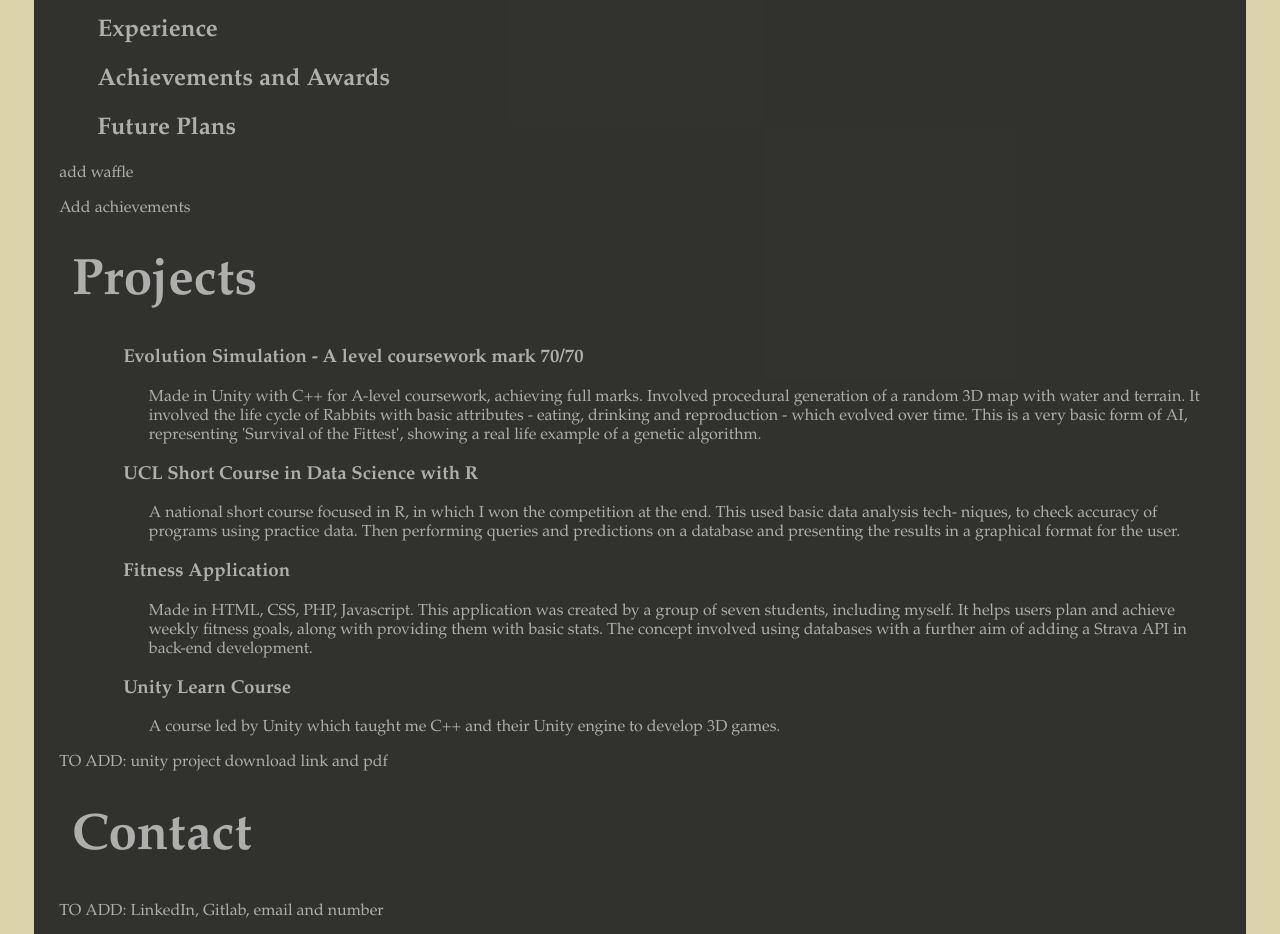
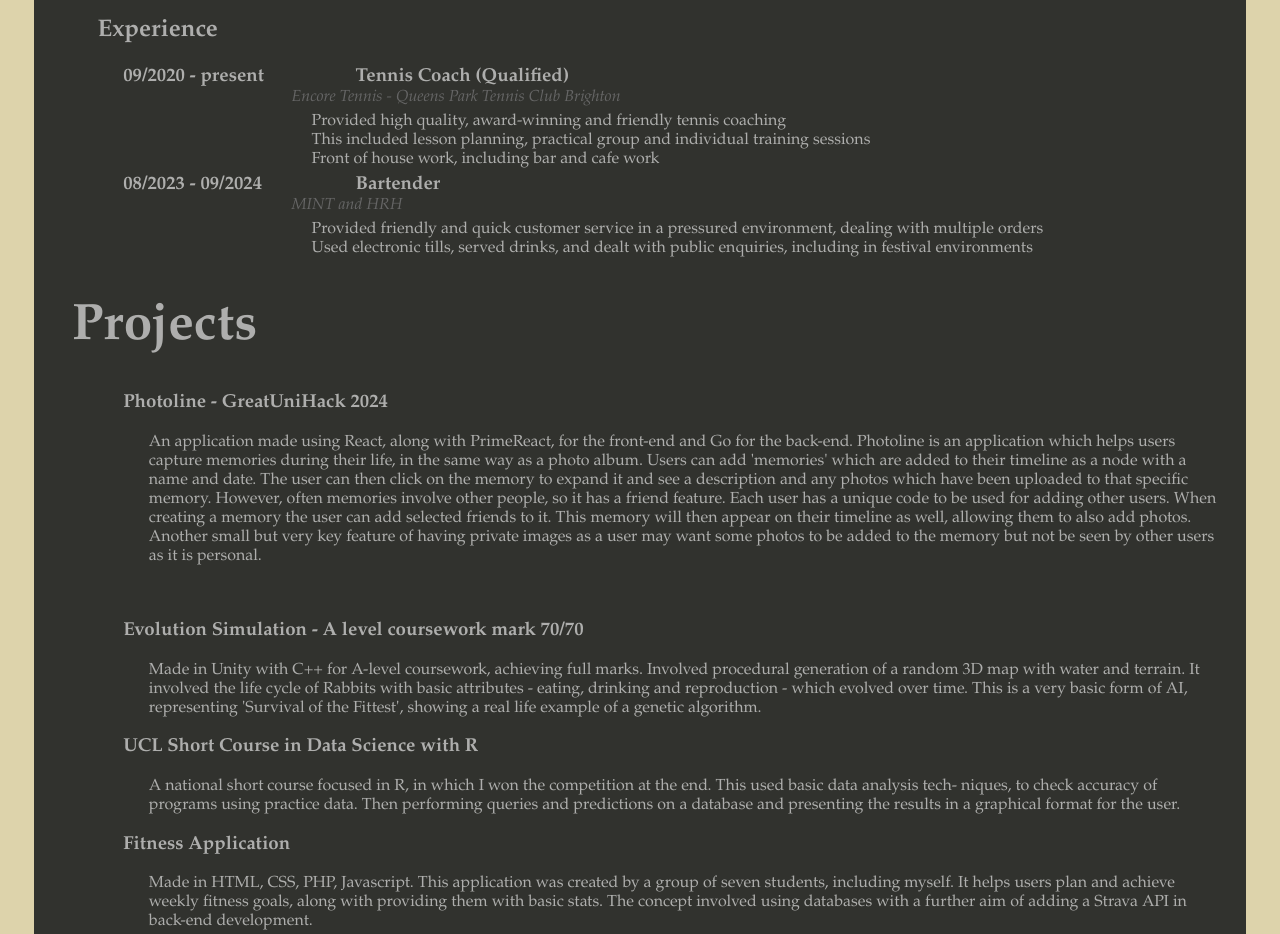
Before and after one commit to DylanC123/Portfolio, a plain HTML site: page index.html in a window 1280 px wide. Shown: the part 891-1825 px from the top of the page. Drawn offline with nearby package versions, Linux system fonts and the light colour scheme.

Commit message:
Some changes made before restarting

```diff
--- a/index.html
+++ b/index.html
@@ -82,20 +82,53 @@
                     </ul>
 
             <h2> Experience </h2>
+            <div class="job-entry">
+                <div class="date"><h3>09/2020 - present</h3></div>
+                <div class="details">
+                    <h3>Tennis Coach (Qualified)</h3>
+                    <div class="location">Encore Tennis - Queens Park Tennis Club Brighton</div>
+                    <ul>
+                        <li>Provided high quality, award-winning and friendly tennis coaching</li>
+                        <li>This included lesson planning, practical group and individual training sessions</li>
+                        <li>Front of house work, including bar and cafe work</li>
+                    </ul>
+                </div>
+            </div>
 
-            <h2> Achievements and Awards </h2>
+            <div class="job-entry">
+                <div class="date"><h3>08/2023 - 09/2024</h3></div>
+                <div class="details">
+                    <h3>Bartender</h3>
+                    <div class="location">MINT and HRH</div>
+                    <ul>
+                        <li>Provided friendly and quick customer service in a pressured environment, dealing with multiple orders</li>
+                        <li>Used electronic tills, served drinks, and dealt with public enquiries, including in festival environments</li>
+                    </ul>
+                </div>
+            </div>
+            <!-- <h2> Achievements and Awards </h2> -->
 
-            <h2> Future Plans </h2>
-
-            <p>add waffle</p>
-            <p>Add achievements</p>
             <h1 id = "projects">Projects</h1>
                 <!--Shows all my projects-->
+
+                <h3>Photoline - GreatUniHack 2024</h3>
+                <ul>
+                    <li>
+                    <p> An application made using React, along with PrimeReact, for the front-end and Go for the back-end.
+                        Photoline is an application which helps users capture memories during their life, in the same way as a photo album.
+                        Users can add 'memories' which are added to their timeline as a node with a name and date.
+                        The user can then click on the memory to expand it and see a description and any photos which have been uploaded to that specific memory.
+                        However, often memories involve other people, so it has a friend feature. Each user has a unique code to be used for adding other users. When creating a memory the user can add selected friends to it. This memory will then appear on their timeline as well, allowing them to also add photos. Another small but very key feature of having private images as a user may want some photos to be added to the memory but not be seen by other users as it is personal.</p>
+                    </li>
+                    <img href >
+                </ul>
+
                 <h3>Evolution Simulation - A level coursework mark 70/70</h3>
                 <ul>
                     <li>
                     <p>Made in Unity with C++ for A-level coursework, achieving full marks. Involved procedural generation of a random 3D map with water and terrain. It involved the life cycle of Rabbits with basic attributes - eating, drinking and reproduction - which evolved over time. This is a very basic form of AI, representing 'Survival of the Fittest', showing a real life example of a genetic algorithm.</p>
                     </li>
+                    <!-- Add video and link to download -->
                 </ul>
 
                 <h3>UCL Short Course in Data Science with R</h3>
@@ -106,14 +139,20 @@
                     <li>
                     <p>Made in HTML, CSS, PHP, Javascript. This application was created by a group of seven students, including myself. It helps users plan and achieve weekly fitness goals, along with providing them with basic stats. The concept involved using databases with a further aim of adding a Strava API in back-end development.</p>
                     </li>
+
+                    <!-- Add video  -->
                 </ul>
                 <h3>Unity Learn Course</h3>
                 <ul>
                     <li>A course led by Unity which taught me C++ and their Unity engine to develop 3D games.</li>
+                    <!-- add screenshots of all my projects -->
                 </ul>
-                <p>TO ADD: unity project download link and pdf</p>
+
+
             <h1 id = "contact">Contact</h1>
-            <p>TO ADD: LinkedIn, Gitlab, email and number</p>
+                <p><a href = "https://www.linkedin.com/in/dylancaddick/">My LinkedIn Profile</a></p>
+                <p><a href= "mailto: name@email.com"> dylanx@virginmedia.com</a></p>
+                <p><a href="tel:07421324933">07421324933</a></p>
             <h1 id = "cv">CV</h1>
             <p> Download of CV available <a style = "color: rgba(255, 255, 255, 0.609); text-decoration: underline;" href ="CV.pdf" attributes-list download > here </a></p>
             <object
@@ -122,7 +161,6 @@
             style = "width: 80vw; height: 80vh;"></object>
 
         </div>
-        <div class = "footer"> </div>
     </div>
 </body>
 
--- a/styles.css
+++ b/styles.css
@@ -85,3 +85,34 @@ h1 {
 .navbar a:hover {
     color: #d5782c;
 }
+
+
+/* Experience */
+.job-entry {
+    display: flex;
+}
+.job-entry .date {
+    width: 20%;
+    font-weight: bold;
+}
+.job-entry .details {
+    width: 80%;
+}
+.job-entry h3 {
+    margin: 0;
+    font-weight: bold;
+}
+.job-entry .location {
+    width: auto;
+    font-style: italic;
+    color: #666;
+}
+.job-entry ul {
+    margin: 5px 0;
+    padding-left: 20px;
+}
+
+a {
+    text-decoration: none;
+    color: rgba(255, 255, 255, 0.609);
+}
```
Also changed, not shown: 2 other files.
